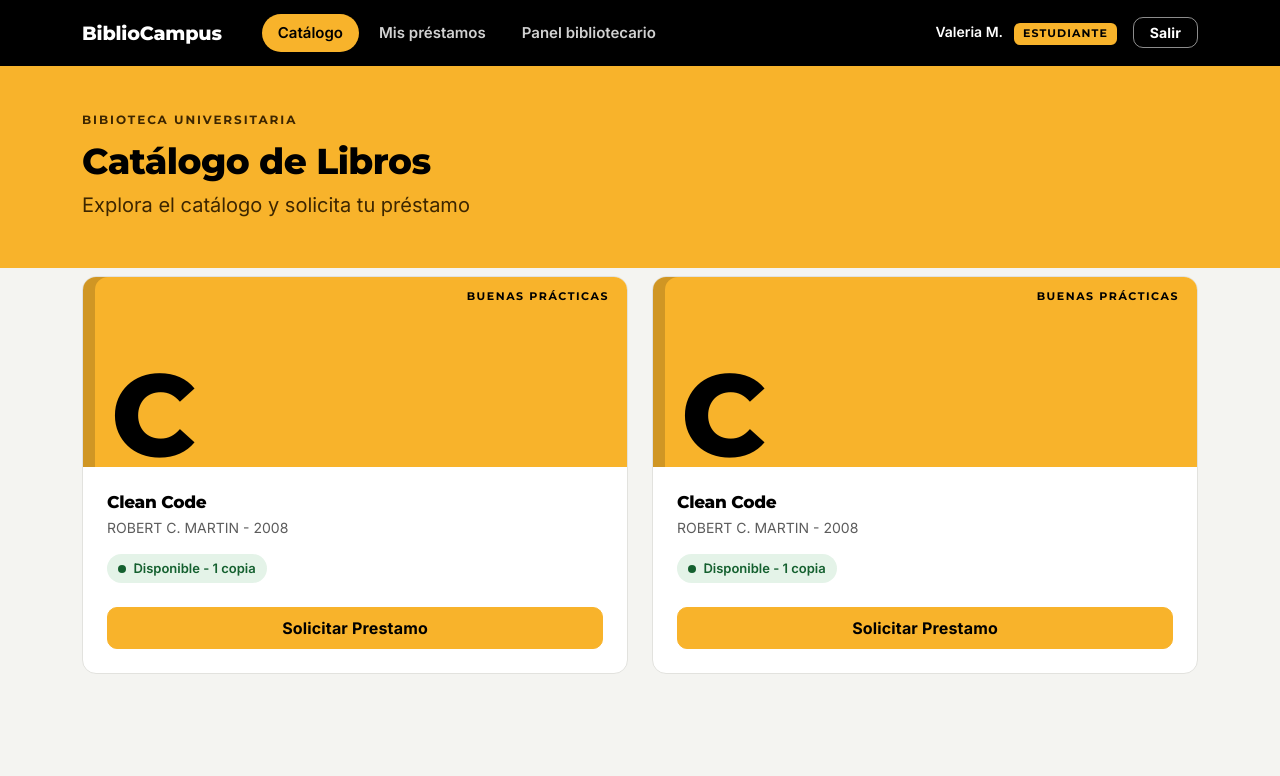
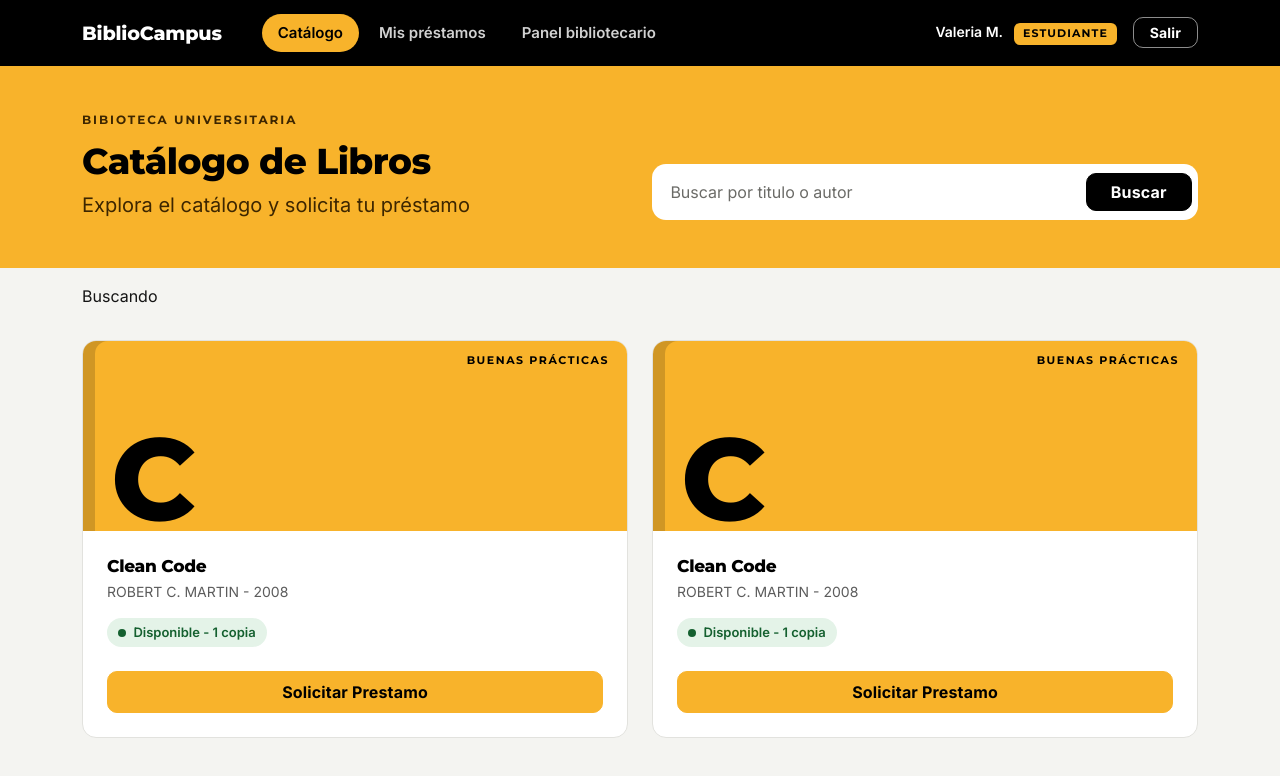
Before and after one commit to vmuguerzac/g2_bibliocampus, an Angular app: page / in a window 1280 px wide. Shown: the top 776 px of the page. Built offline with nearby package versions, Linux system fonts and the light colour scheme.

Commit message:
feat: funcionalidad libro-lista (bindings, events, property binding)

```diff
--- a/src/app/componentes/libro-lista/libro-lista.css
+++ b/src/app/componentes/libro-lista/libro-lista.css
@@ -12,3 +12,19 @@
     line-height: 1.1;
     margin: 0;
 }
+
+.search-bar {
+  background: #fff;
+  border-radius: 14px;
+  padding: 0.4rem;
+  display: flex;
+  gap: 0.4rem;
+  align-items: center;
+}
+
+.search-bar .form-control {
+  border: 0;
+  box-shadow: none;
+  background: transparent;
+  padding-left: 0.75rem;
+}
--- a/src/app/componentes/libro-lista/libro-lista.html
+++ b/src/app/componentes/libro-lista/libro-lista.html
@@ -1,12 +1,36 @@
 <header class="page-head">
     <div class="container py-5">
-        <p class="eyebrow mb-3">Bibioteca Universitaria</p>
-        <h1>Catálogo de Libros</h1>
-        <p class="on-y fs-5 mb-0 mt-2">
-            Explora el catálogo y solicita tu préstamo
-        </p>
+        <div class="row align-items-end g-4">
+            <div class="col-md-6">
+                <p class="eyebrow mb-3">Bibioteca Universitaria</p>
+                <h1>Catálogo de Libros</h1>
+                <p class="on-y fs-5 mb-0 mt-2">
+                    Explora el catálogo y solicita tu préstamo
+                </p>
+            </div>
+            <div class="col-md-6">
+                <div class="search-bar" role="search">
+                    <label class="visually-hidden" for="q">
+                        Buscar titulo o autor
+                    </label>
+                    <input
+                        id="q" type="search" class="form-control"
+                        placeholder="Buscar por titulo o autor"
+                        (input)="alEscribir($event)"
+                        [value]="borrador()"
+                        (keyup.enter)="alBuscar()">
+                    <button class="btn btn-dark px-4" type="button"
+                        (click)="alBuscar()">
+                        Buscar
+                    </button>
+                </div>
+            </div>
+        </div>
     </div>
 </header>
+<p class="container py-3">
+    Buscando {{terminoBusqueda()}}
+</p>
 <article class="container">
     <div class="row mt-2">
         <div class="col-6">
--- a/src/app/componentes/libro-lista/libro-lista.ts
+++ b/src/app/componentes/libro-lista/libro-lista.ts
@@ -1,4 +1,4 @@
-import { Component } from '@angular/core';
+import { Component, signal } from '@angular/core';
 import { LibroCard } from '../libro-card/libro-card';
 
 @Component({
@@ -7,4 +7,17 @@ import { LibroCard } from '../libro-card/libro-card';
   styleUrl: './libro-lista.css',
   templateUrl: './libro-lista.html',
 })
-export class LibroLista {}
+export class LibroLista {
+  protected borrador = signal(''); // lo que se escribe
+  protected terminoBusqueda = signal(''); // lo que buscar al hacer click en buscar
+
+  protected alEscribir(evento:Event):void {
+    this.borrador.set(
+      (evento.target as HTMLInputElement).value
+    )
+  }
+
+  protected alBuscar():void {
+    this.terminoBusqueda.set(this.borrador().trim());
+  }
+}
```
